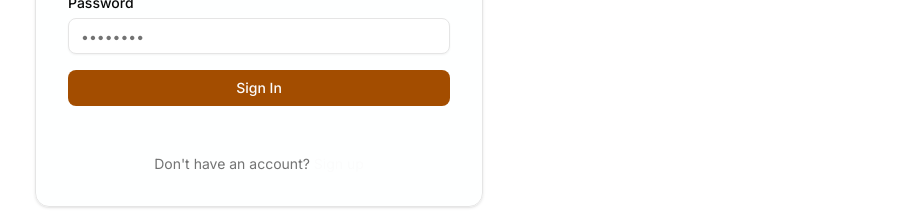
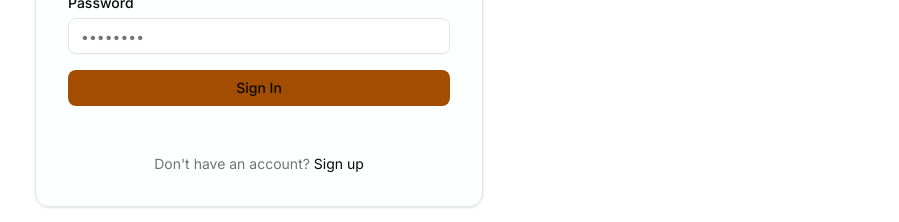
Before and after one commit to sapeol/memorial-app, a Next.js app: page /sign-in in a window 1280 px wide. Shown: the part 519-741 px from the top of the page, without its empty margins (381-1280 px from the left). Built offline with nearby package versions, Linux system fonts and the light colour scheme; no server answers.

Commit message:
fix: correct destructive-foreground color in globals.css

```diff
--- a/src/app/globals.css
+++ b/src/app/globals.css
@@ -24,6 +24,7 @@
   --color-ring: var(--ring);
   --color-input: var(--input);
   --color-border: var(--border);
+  --color-destructive-foreground: var(--destructive-foreground);
   --color-destructive: var(--destructive);
   --color-accent-foreground: var(--accent-foreground);
   --color-accent: var(--accent);
@@ -66,12 +67,13 @@
   --accent: oklch(0.97 0 0);
   --accent-foreground: oklch(0.205 0 0);
   --destructive: oklch(0.577 0.245 27.325);
+  --destructive-foreground: oklch(0.985 0 0);
   --border: oklch(0.922 0 0);
   --input: oklch(0.922 0 0);
   --ring: oklch(0.708 0 0);
   /* WCAG AA compliant amber/gold brand colors - 6:1 contrast ratio */
   --brand: oklch(0.52 0.14 55);
-  --brand-foreground: oklch(0.99 0 0);
+  --brand-foreground: oklch(0.145 0 0);
   --brand-hover: oklch(0.45 0.14 55);
   --chart-1: oklch(0.646 0.222 41.116);
   --chart-2: oklch(0.6 0.118 184.704);
@@ -104,6 +106,7 @@
   --accent: oklch(0.269 0 0);
   --accent-foreground: oklch(0.985 0 0);
   --destructive: oklch(0.704 0.191 22.216);
+  --destructive-foreground: oklch(0.985 0 0);
   --border: oklch(1 0 0 / 10%);
   --input: oklch(1 0 0 / 15%);
   --ring: oklch(0.556 0 0);
```
